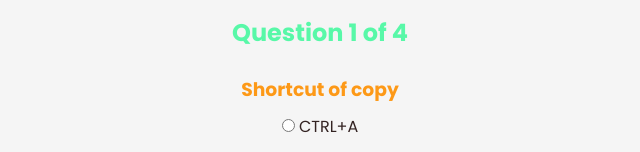
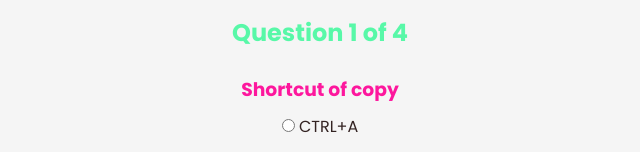
Before and after one commit to SABARIRAJ0207/TO-DO-list-App, a plain HTML site: page index.html in a window 1280 px wide. Shown: the part 148-300 px from the top of the page, without its empty margins (325-965 px from the left). Drawn offline with Linux system fonts and the light colour scheme; a web font is replaced by a local one.

Commit message:
todo setup

```diff
--- a/css/style.css
+++ b/css/style.css
@@ -45,7 +45,7 @@ div{
 
 #board h3{
     padding: 5px;
-    color: rgb(253, 153, 23);
+    color: rgb(253, 23, 157);
 }
 
 lable{
```
